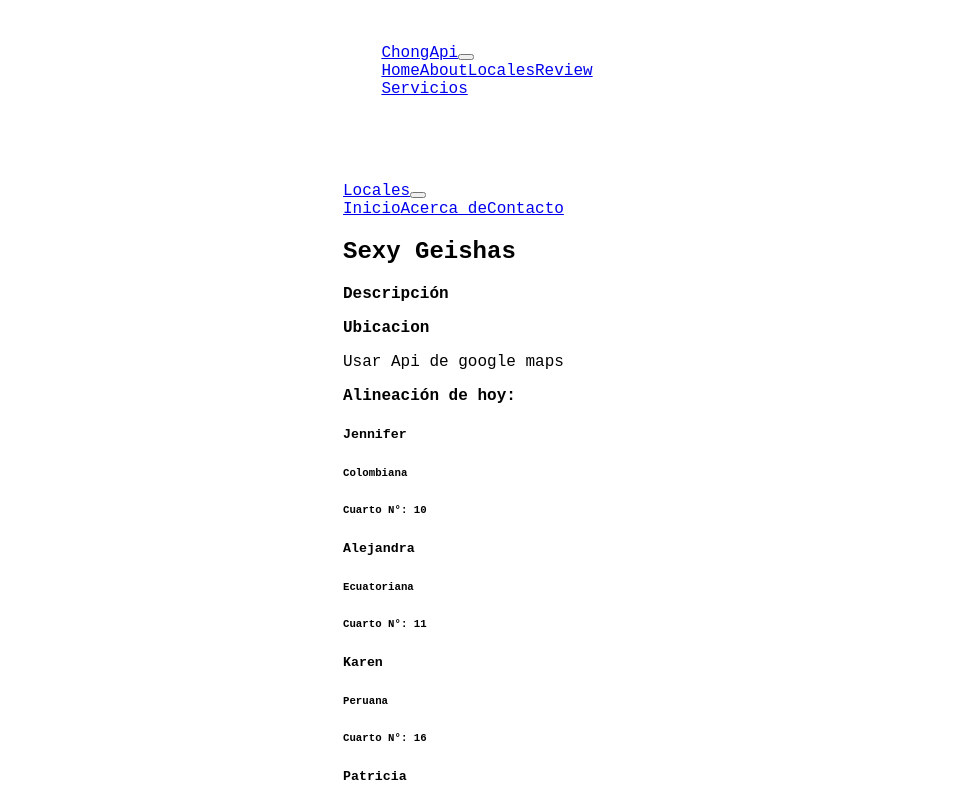
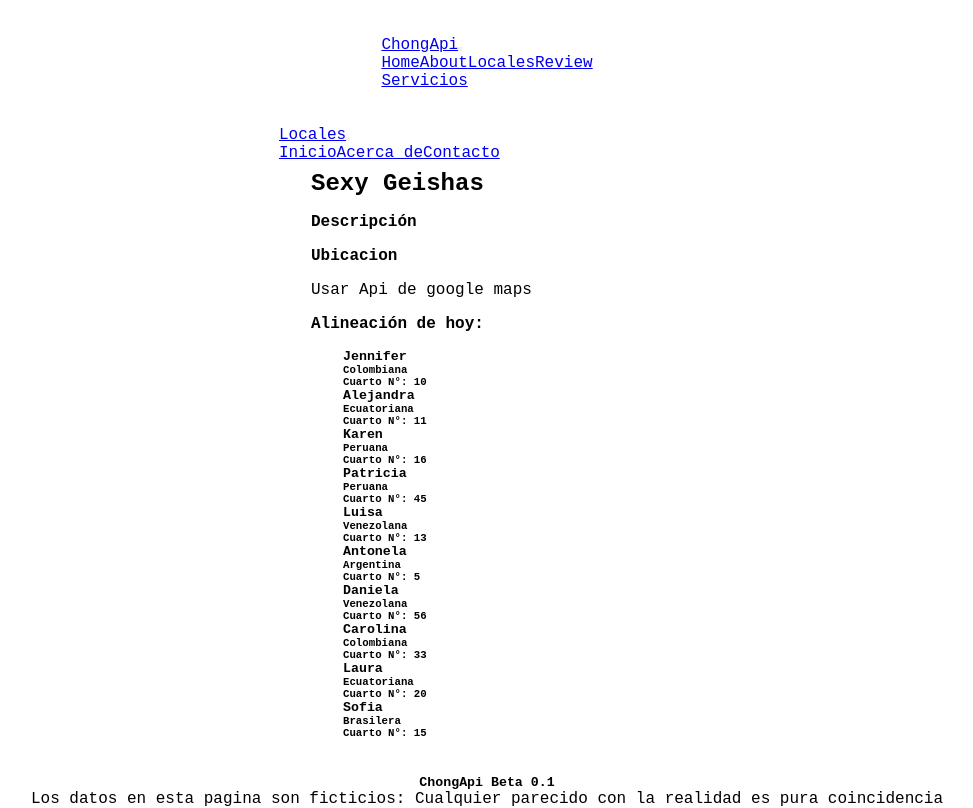
Before and after one commit to DarkShadow76/chongapi-frontend, a Next.js app: page /local/1 in a window 1280 px wide. Shown: the top 808 px of the page, without its empty margins (153-1126 px from the left). Built offline with nearby package versions, Linux system fonts and the light colour scheme.

Commit message:
Adding new modications

```diff
--- a/src/app/about/layout.js
+++ b/src/app/about/layout.js
@@ -1,6 +1,8 @@
+import style from '../ui/globals.css';
+
 export default function LayoutAbout({ children }) {
     return (
-        <main>
+        <main className={style.main}>
             <p>Este es el layout de about</p>
             {children}
         </main>
--- a/src/app/home/layout.js
+++ b/src/app/home/layout.js
@@ -1,6 +1,8 @@
+import style from '../ui/globals.css';
+
 export default function LayoutHome({ children }) {
     return (
-        <main>
+        <main className={style.main}>
             {children}
         </main>
     )
--- a/src/app/layout.js
+++ b/src/app/layout.js
@@ -43,9 +43,9 @@ export default function RootLayout({ children }) {
         href="https://cdnjs.cloudflare.com/ajax/libs/font-awesome/4.7.0/css/font-awesome.min.css"
       />
       <body className={style.body}>
-        <NavBar />
+        <NavBar/>
         {children}
-        <Footer />
+        <Footer/>
       </body>
     </html>
   );
--- a/src/app/local/[id]/layout.js
+++ b/src/app/local/[id]/layout.js
@@ -1,5 +1,5 @@
-import LateralBar from "@/app/ui/common/LateralBar"
-import { Col, Row } from "react-bootstrap"
+import LateralBar from "@/app/ui/common/LateralBar";
+import { Col, Row } from "react-bootstrap";
 
 export default function layout({ children }) {
   return (
@@ -13,5 +13,5 @@ export default function layout({ children }) {
         </Col>
       </Row>
     </>
-  )
+  );
 }
--- a/src/app/local/[id]/page.js
+++ b/src/app/local/[id]/page.js
@@ -1,18 +1,21 @@
-"use client"
-import ListaAnfitrionas from "@/app/ui/common/ListaAnfitrionas"
-import { Container } from "react-bootstrap"
-import data from '@/json/locations.json'
+"use client";
+import ListaAnfitrionas from "@/app/ui/common/ListaAnfitrionas";
+import { Container } from "react-bootstrap";
+import data from "@/json/locations.json";
 
 const Anfitrionas = ({ params }) => {
+  return (
+    <Container>
+      <h2>{data["locales"][`${params.id - 1}`]["name"]}</h2>
+      <h4 style={{ marginTop: "1rem", marginBottom: "1rem" }}>Descripción</h4>
+      <h4 style={{ marginTop: "1rem", marginBottom: "1rem" }}>Ubicacion</h4>
+      <span>Usar Api de google maps</span>
+      <h4 style={{ marginTop: "1rem", marginBottom: "1rem" }}>
+        Alineación de hoy:
+      </h4>
+      <ListaAnfitrionas id={params.id} />
+    </Container>
+  );
+};
 
-  return <Container>
-    <h2>{data['locales'][`${params.id - 1}`]['name']}</h2>
-    <h4 style={{ marginTop: "1rem", marginBottom: "1rem" }}>Descripción</h4>
-    <h4 style={{ marginTop: "1rem", marginBottom: "1rem" }}>Ubicacion</h4>
-    <span>Usar Api de google maps</span>
-    <h4 style={{ marginTop: "1rem", marginBottom: "1rem" }}>Alineación de hoy:</h4>
-    <ListaAnfitrionas id={params.id} />
-  </Container>
-}
-
-export default Anfitrionas
+export default Anfitrionas;
--- a/src/app/ui/common/nav-bar.js
+++ b/src/app/ui/common/nav-bar.js
@@ -1,4 +1,4 @@
-"use client"
+"use client";
 import React, { useState } from "react";
 import { Nav, Navbar, Container, NavDropdown } from "react-bootstrap";
 
@@ -11,7 +11,7 @@ export default function NavBar() {
   };
 
   return (
-    <header style={{marginBottom:"3rem"}}>
+    <header>
       <Navbar
         expand="sm"
         className={`bg-body-tertiary Navbar ${
@@ -38,7 +38,11 @@ export default function NavBar() {
               <Nav.Link href="/review" onClick={() => handleNavClick("review")}>
                 Review
               </Nav.Link>
-            <NavDropdown title="Servicios" id="nav-dropdown" menuVariant="dark">
+              <NavDropdown
+                title="Servicios"
+                id="nav-dropdown"
+                menuVariant="dark"
+              >
                 <NavDropdown.Item href="#action3">Ofertas</NavDropdown.Item>
                 <NavDropdown.Divider />
                 <NavDropdown.Item href="#action4">Locales</NavDropdown.Item>
--- a/src/app/ui/globals.css
+++ b/src/app/ui/globals.css
@@ -108,23 +108,61 @@ a {
 }
 */
 
+:root {
+  --color-primary: #6c63ff;
+  --max-width: 1440px;
+  --font-family: 'Courier New', Courier, monospace;
+}
+
+/* Resets */
+* {
+  margin: 0;
+  padding: 0;
+  box-sizing: border-box;
+}
+
+/* Globales */
 body {
-  color-scheme: white ;
-  font-family: 'Courier New', Courier, monospace;
+  color-scheme: light;
+  font-family: var(--font-family);
   display: flex;
   flex-direction: column;
   align-items: center;
-
 }
 
-main {
-  content: auto;
+img {
+  max-width: 100%;
+  display: block;
 }
 
-header {
-  padding: 36px 0;
+/* Layouts */
+.container {
+  max-width: var(--max-width);
+  width: 100%;
+  margin: 0 auto;
+  padding: 1rem;
 }
 
+header,
+main,
 footer {
   padding: 36px 0;
+  width: 100%;
+  display: flex;
+  flex-direction: column;
+  align-items: center;
 }
+
+/* Tipografía*/
+h1,
+h2,
+h3 {
+  font-weight: bold;
+  margin: 0.5rem 0;
+}
+
+@media (min-width: 720px) {
+  .container {
+    padding: 0 2rem;
+  }
+}
```
Also changed, not shown: src/app/home/page.js (+15 -18 lines), src/app/page.js (+3 -10 lines), src/app/review/layout.js (+4 -3 lines), src/public/diseno-sobres-papel-normal-maqueta_53876-57960.avif (added). Lines whose indentation alone changed are shown as unchanged.
